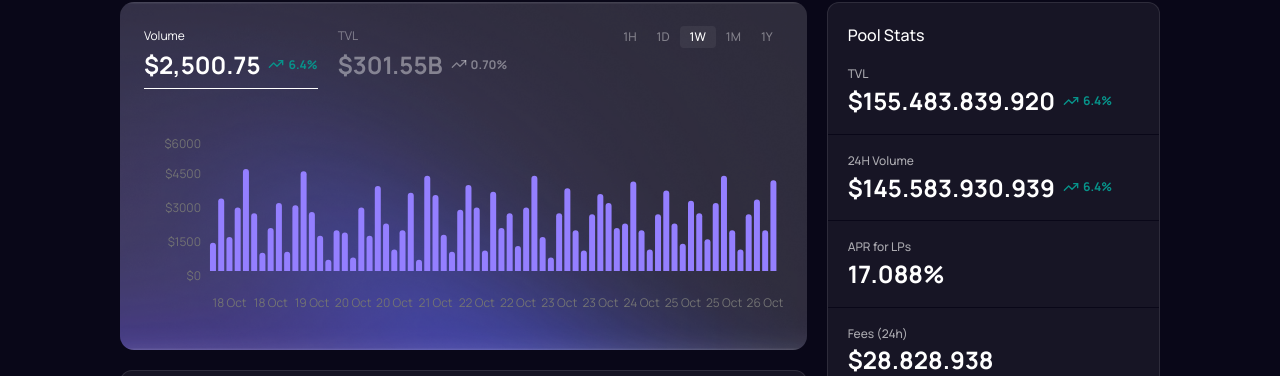
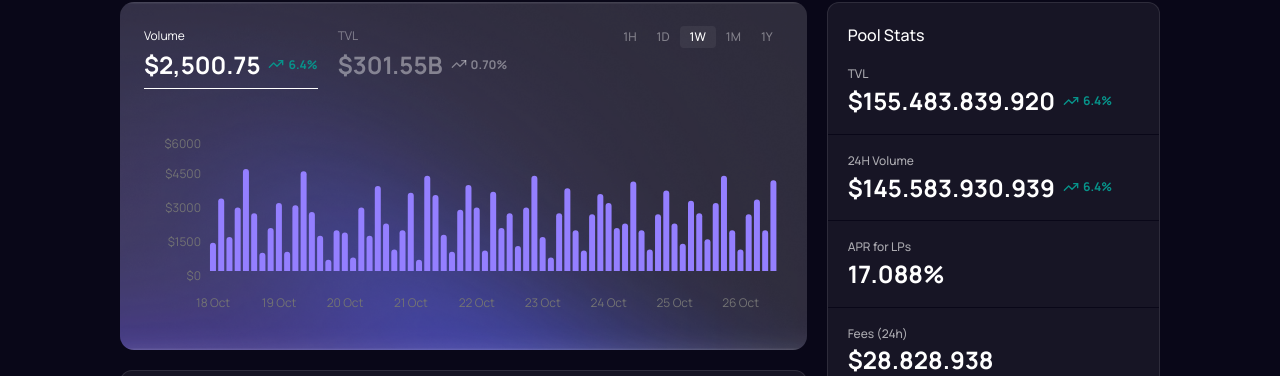
Before and after one commit to azkaanasiyya/extrados, a React (Vite) app: page /pools/details in a window 1280 px wide. Shown: the part 291-667 px from the top of the page. Built offline with nearby package versions, Linux system fonts and the light colour scheme.

Commit message:
style: adjust date on x-axis

```diff
--- a/src/components/pooldetail/volume.tsx
+++ b/src/components/pooldetail/volume.tsx
@@ -13,6 +13,7 @@ const VolumePoolDetail = () => {
   const [activeTab, setActiveTab] = useState('volume');
   const [activeTime, setActiveTime] = useState('1W');
   const chartData = activeTab === 'volume' ? volumeData : tvlData;
+  const uniqueDates = Array.from(new Set(chartData.map(d => d.date)));
 
   const chartConfig: ChartConfig = {
     volume: {
@@ -84,6 +85,7 @@ const VolumePoolDetail = () => {
           >
             <XAxis
               dataKey="date"
+              ticks={uniqueDates}
               tick={{ fill: '#9CA3AF' }}
               axisLine={false}
               tickLine={false}
```
